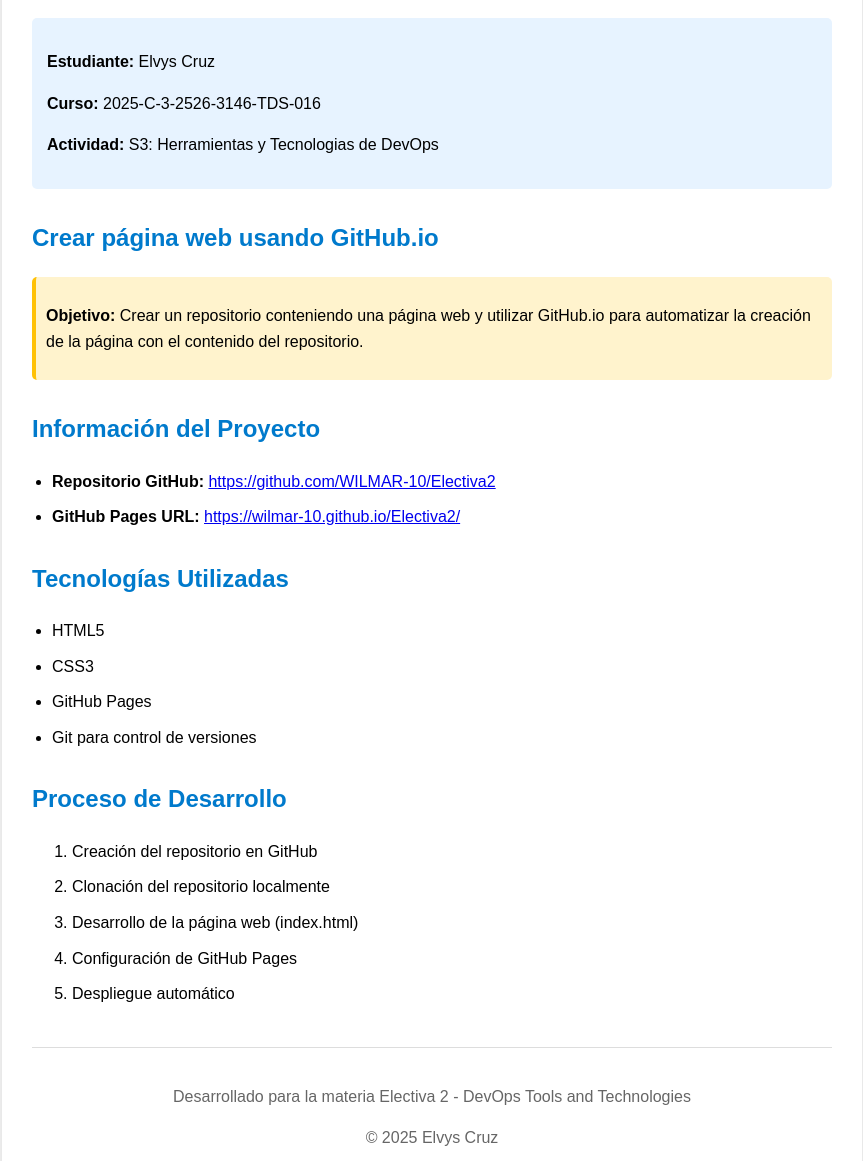
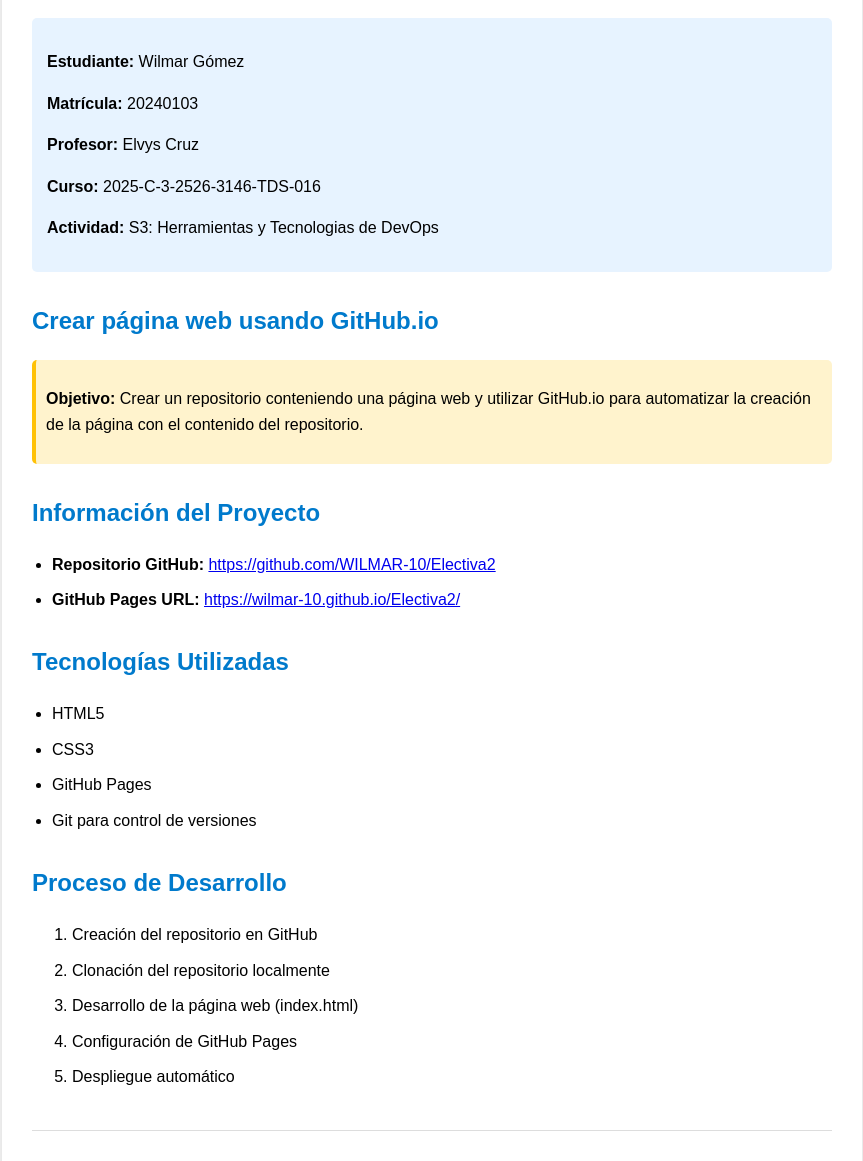
Before and after one commit to WILMAR-10/Electiva2, a plain HTML site: page index.html in a window 1280 px wide. Shown: the part 139-1300 px from the top of the page, without its empty margins (208-1071 px from the left). Drawn offline with Linux system fonts and the light colour scheme.

Commit message:
Update student information - Wilmar Gómez (20240103) with Professor Elvys Cruz

```diff
--- a/index.html
+++ b/index.html
@@ -3,7 +3,7 @@
 <head>
     <meta charset="UTF-8">
     <meta name="viewport" content="width=device-width, initial-scale=1.0">
-    <title>Electiva 2 - Elvys Cruz</title>
+    <title>Electiva 2 - Wilmar Gómez</title>
     <style>
         body {
             font-family: Arial, sans-serif;
@@ -62,7 +62,9 @@
         <h1>Electiva 2 ( Virtual ) | 2025-C-3</h1>
 
         <div class="info">
-            <p><strong>Estudiante:</strong> Elvys Cruz</p>
+            <p><strong>Estudiante:</strong> Wilmar Gómez</p>
+            <p><strong>Matrícula:</strong> 20240103</p>
+            <p><strong>Profesor:</strong> Elvys Cruz</p>
             <p><strong>Curso:</strong> 2025-C-3-2526-3146-TDS-016</p>
             <p><strong>Actividad:</strong> S3: Herramientas y Tecnologias de DevOps</p>
         </div>
@@ -98,7 +100,7 @@
 
         <footer>
             <p>Desarrollado para la materia Electiva 2 - DevOps Tools and Technologies</p>
-            <p>&copy; 2025 Elvys Cruz</p>
+            <p>&copy; 2025 Wilmar Gómez</p>
         </footer>
     </div>
 </body>
```
